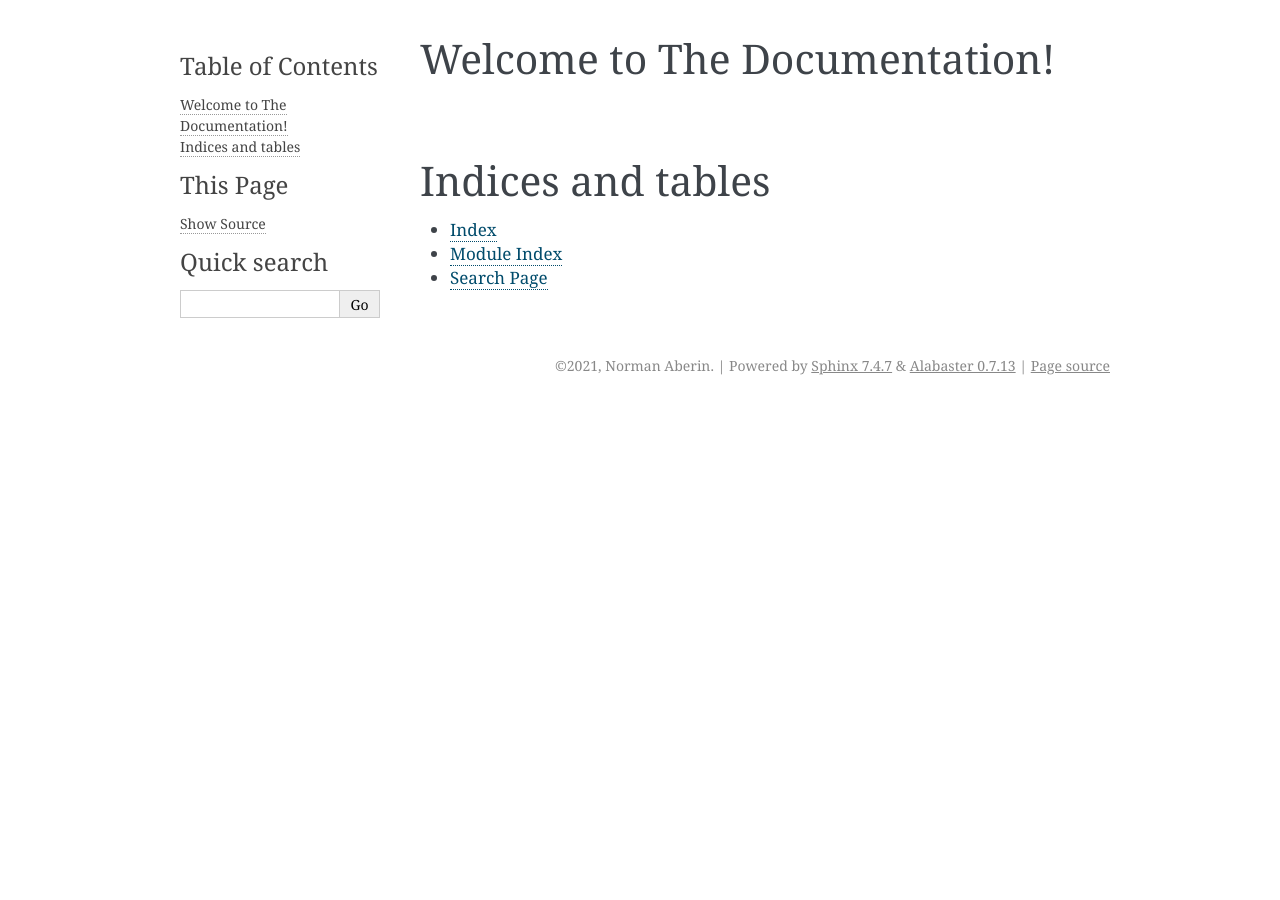
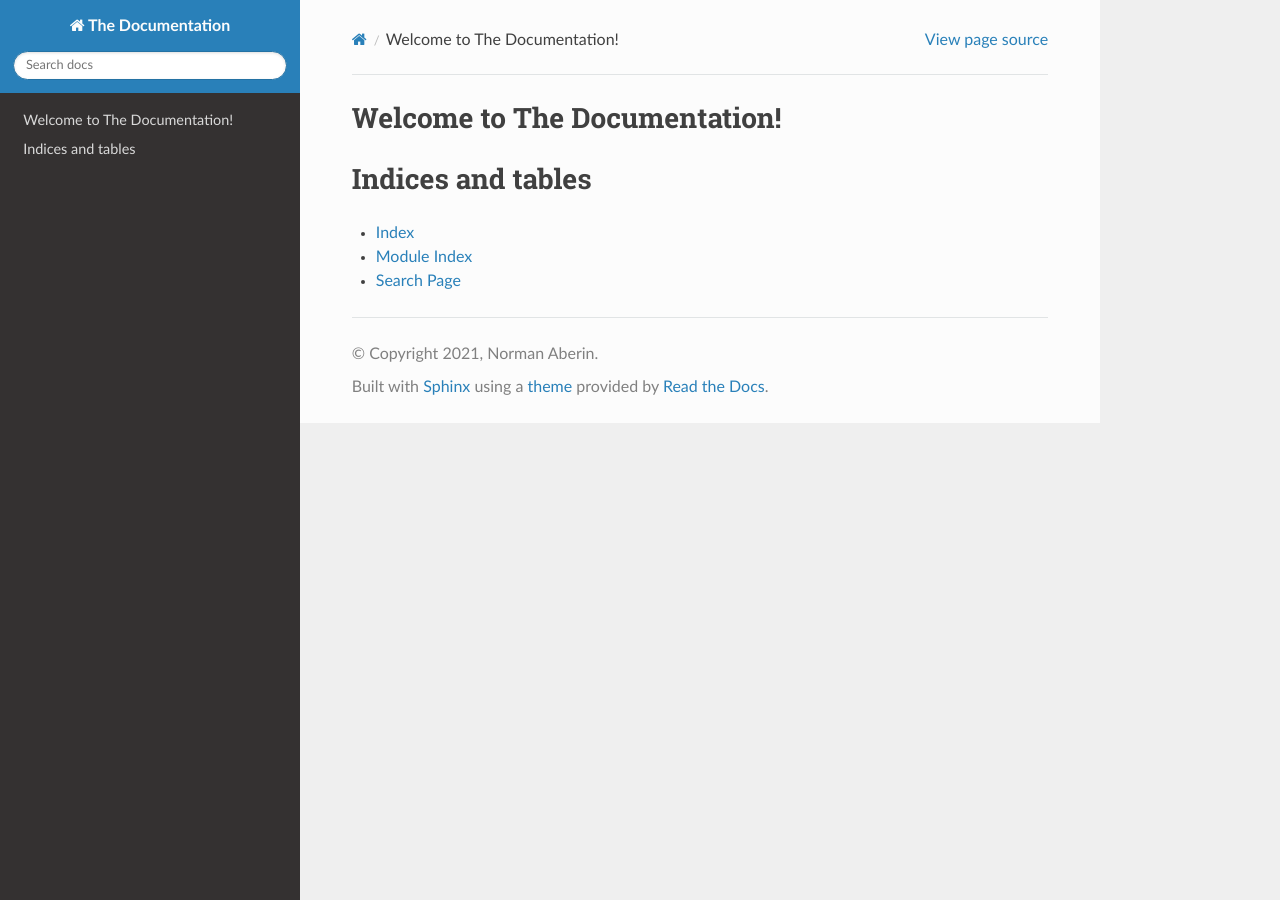
Before and after one commit to naberin/flask.sphinx.docs.sandbox, a Sphinx documentation site: the page built from source/index.rst, in a window 1280 px wide. Built offline with Sphinx 7.4.7 and the Read the Docs theme 2.0.0, drawn with Linux system fonts in a browser that asks for light colours.

Commit message:
Added RTD theme

```diff
--- a/source/conf.py
+++ b/source/conf.py
@@ -46,7 +46,7 @@ exclude_patterns = []
 # The theme to use for HTML and HTML Help pages.  See the documentation for
 # a list of builtin themes.
 #
-html_theme = 'alabaster'
+html_theme = "sphinx_rtd_theme"
 
 # Add any paths that contain custom static files (such as style sheets) here,
 # relative to this directory. They are copied after the builtin static files,
```
Also changed, not shown: README.md (+1 -0 lines).
